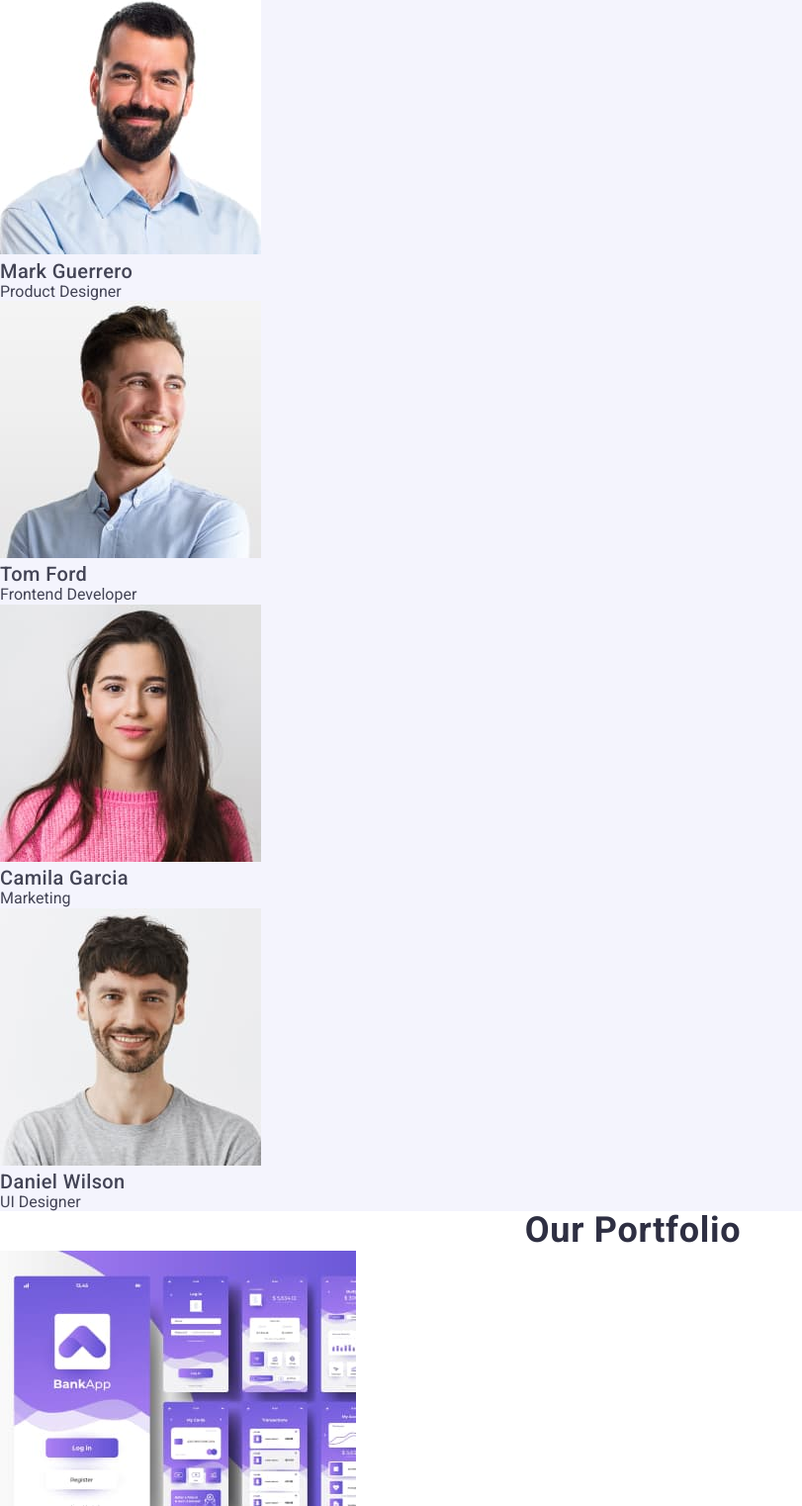
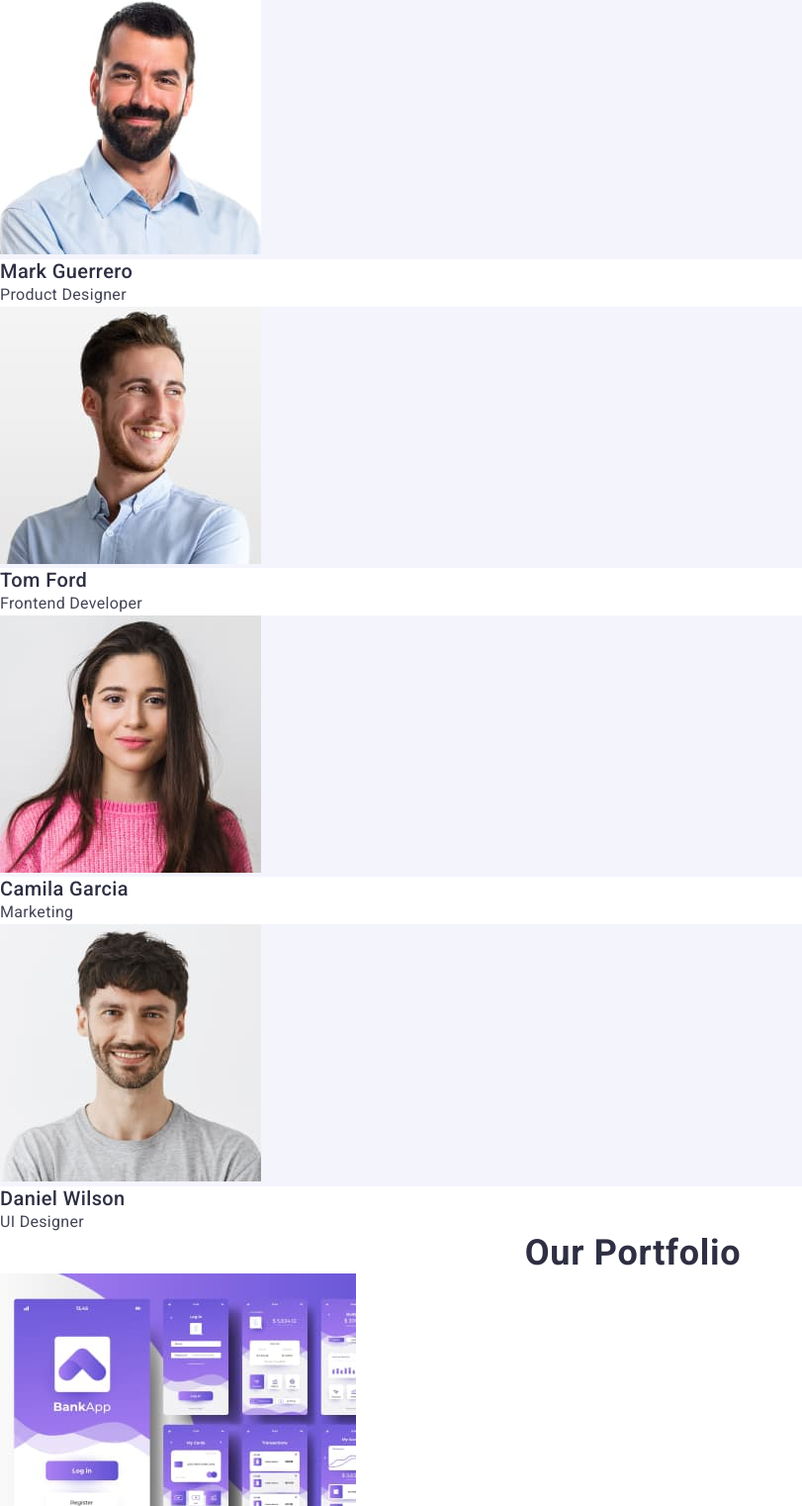
Before and after one commit to SergGrishkov/goit-markup-hw-02, a plain HTML site: page index.html in a window 1280 px wide. Shown: the part 460-1982 px from the top of the page at 99% size, without its empty margins (0-811 px from the left). Drawn offline with nearby package versions, Linux system fonts and the light colour scheme.

Commit message:
Fixed error

```diff
--- a/css/styles.css
+++ b/css/styles.css
@@ -141,11 +141,14 @@ h3 {
 
 .section-head {
   color: #2e2f42;
+  background-color: #ffffff;
 }
 
 .description {
+  font-size: 16px;
   line-height: 1.5;
   letter-spacing: 0.02em;
+  background-color: #ffffff;
 }
 
 .section-third {
--- a/index.html
+++ b/index.html
@@ -21,8 +21,8 @@
 			<a class="logo" href="./index.html">Web<span class="logo-studio">Studio</span></a>
 			<ul class="menu">
 				<li><a class="nav-item" href="./index.html">Studio</a></li>
-				<li><a class="nav-item" href="">Portfolio</a></li>
-				<li><a class="nav-item" href="">Contacts</a></li>
+				<li><a class="nav-item" href="./index.html">Portfolio</a></li>
+				<li><a class="nav-item" href="./index.html">Contacts</a></li>
 			</ul>
 		</nav>
 		<address class="contacts">
@@ -72,20 +72,20 @@
 			<h2 class="section-third-head">Our Team</h2>
 			<ul>
 				<li><img src="./images/MarkGuerrero.jpg" alt="Mark Guerrero" width="264" height="260">
-					<h3>Mark Guerrero</h3>
-					<p>Product Designer</p>
+					<h3 class="section-head">Mark Guerrero</h3>
+					<p class="description">Product Designer</p>
 				</li>
 				<li><img src="./images/TomFord.jpg" alt="Tom Ford" width="264" height="260">
-					<h3>Tom Ford</h3>
-					<p>Frontend Developer</p>
+					<h3 class="section-head">Tom Ford</h3>
+					<p class="description">Frontend Developer</p>
 				</li>
 				<li><img src="./images/CamilaGarcia.jpg" alt="Camila Garcia" width="264" height="260">
-					<h3>Camila Garcia</h3>
-					<p>Marketing</p>
+					<h3 class="section-head">Camila Garcia</h3>
+					<p class="description">Marketing</p>
 				</li>
 				<li><img src="./images/DanielWilson.jpg" alt="Daniel Wilson" width="264" height="260">
-					<h3>Daniel Wilson</h3>
-					<p>UI Designer</p>
+					<h3 class="section-head">Daniel Wilson</h3>
+					<p class="description">UI Designer</p>
 				</li>
 			</ul>
 		</section>
```
